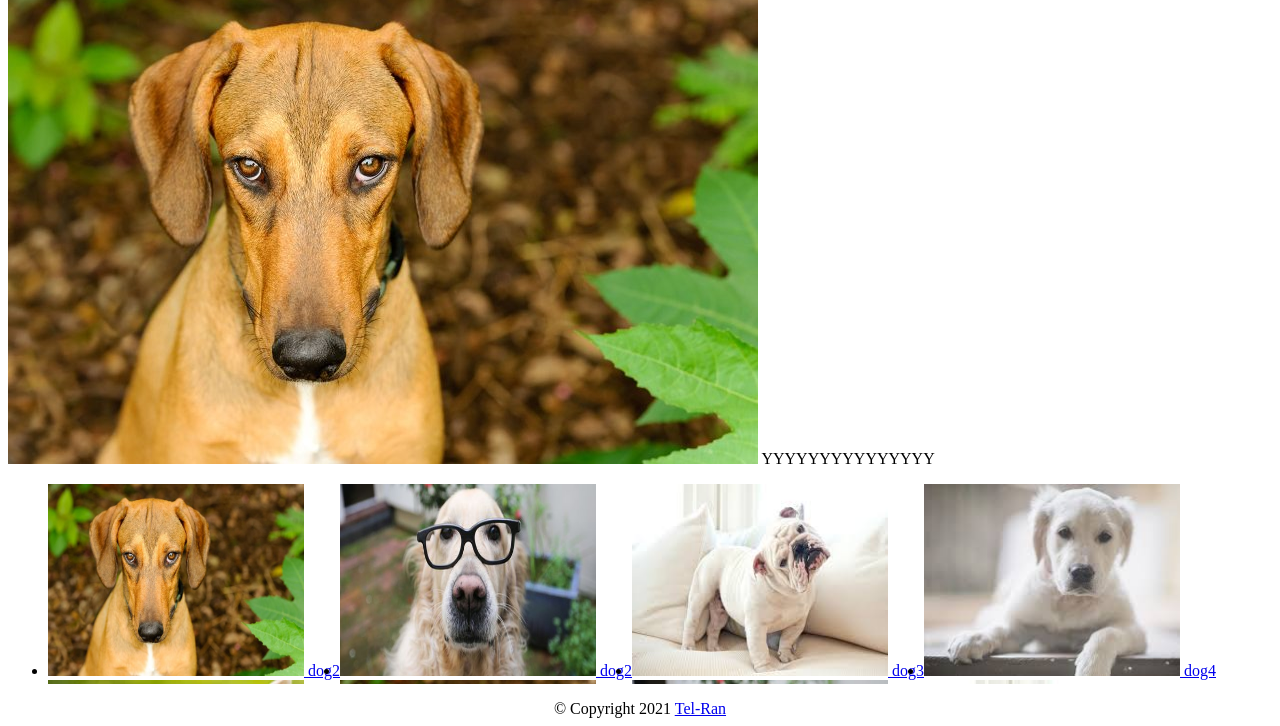
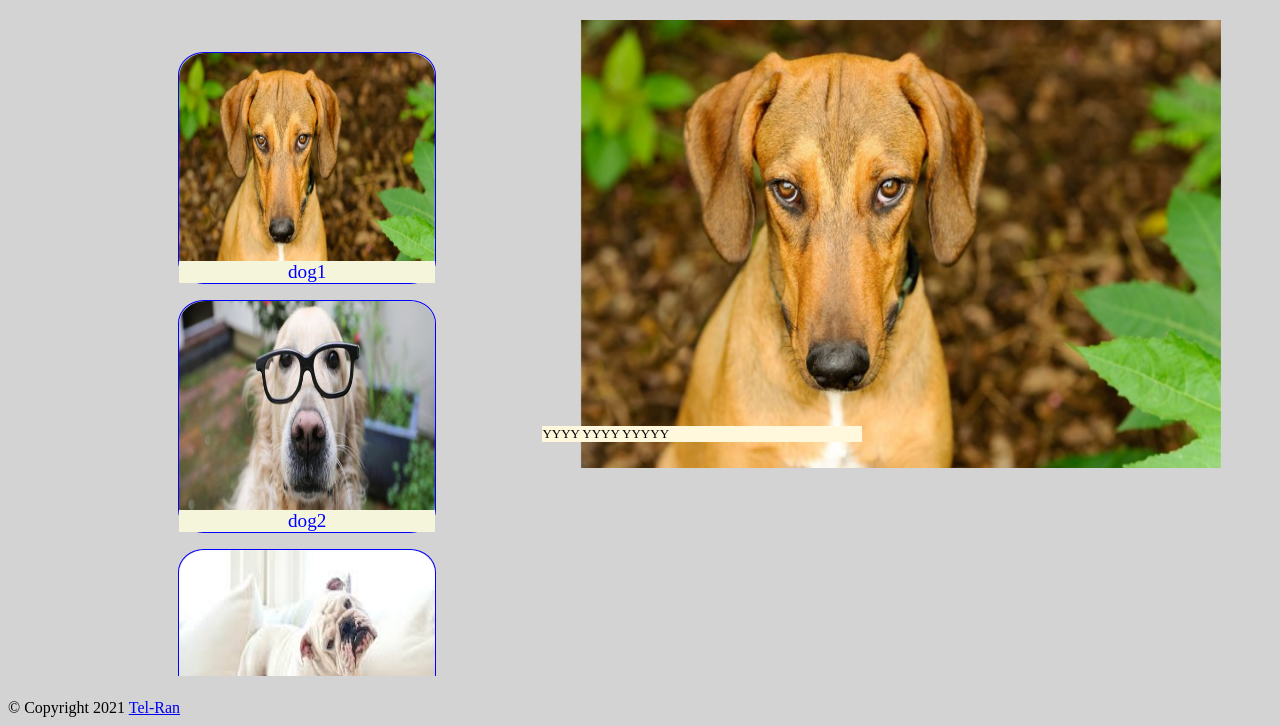
Before and after one commit to Java46IgorVorobyov/Dogram, a plain HTML site: page index.html in a window 1280 px wide. Shown: the part 88-814 px from the top of the page. Drawn offline with Linux system fonts and the light colour scheme.

Commit message:
homework3

```diff
--- a/index.html
+++ b/index.html
@@ -15,13 +15,13 @@
    <main class="main-content">
        <section class="details-container">
            <img class="details-image" src="/src/img/dog1.jpg" alt="dog1">
-           <span class="details-title">YYYYYYYYYYYYYYY</span>
+           <span class="details-title">YYYY YYYY YYYYY</span>
        </section>
        <ul class="thumbnails-list">
            <li class="thumbnails-item">
                <a class="thumbnails-anchor" href="/src/img/dog1.jpg">
                    <img class="thumbnails-image" src="/src/img/dog1.jpg" alt="dog1">
-                   <span class="thumbnails-title">dog2</span>
+                   <span class="thumbnails-title">dog1</span>
                </a>
            </li>
            <li class="thumbnails-item">
--- a/src/css/style.css
+++ b/src/css/style.css
@@ -2,7 +2,7 @@ body {
     display: flex;
     flex-direction: column;
     justify-content: space-around;
-    align-items: center;
+    /* align-items: center; */
 }
 .thumbnails-list {
     display: flex;
@@ -10,8 +10,117 @@ body {
     flex-wrap: wrap;
     max-height: 25vh;
     overflow-y: auto;
+    justify-content: space-around;
+    list-style: none;
+    padding: 0;
+    padding-top: 2.5vh;
 }
 .thumbnails-image {
     width: 20vw;
-    height: 15vw;
+    height: 18vw;
+    display: block;
+
 }
+.details-image {
+    width: 60vw;
+    height: 55vw;
+}
+.details-title {
+    background-color: cornsilk;
+    position: absolute;
+    left: 3vw;
+    bottom: 2vw;
+}
+
+.details-container {
+    position: relative;
+    display: flex;
+    flex-direction: column;
+    align-items: center;
+}
+
+.thumbnails-title {
+    display: block;
+    text-align: center;
+    background-color: beige;
+    color: blue;
+    font-size: 1.2rem;
+}
+.thumbnails-item {
+    margin-top: 2vh;
+    margin-left: 2vw;
+    border: 1px solid blue;
+
+}
+.thumbnails-anchor {
+    text-decoration: none;
+}
+.logo-title {
+    background-color: fuchsia;
+    color: ghostwhite;
+    font-size: 2rem;
+    text-align: center;
+    text-transform: uppercase;
+
+}
+body, html {
+    height: 100%;
+}
+@media (min-width: 568px) {
+    .thumbnails-list {
+        flex-direction: column;
+        flex-wrap:nowrap;
+       /* order: -1;*/
+        max-height: 80vh;
+        align-items: center;
+        overflow-y: auto ;
+        padding-top: 0vh;
+
+
+        }
+    .thumbnails-title {
+        width: 20vw;
+        position: absolute;
+        bottom: 0;
+
+
+      }
+    .thumbnails-item {
+        max-width: 20vw;
+        color: wheat;
+        position: relative;
+        border-radius: 10%;
+
+
+      }
+
+
+   .details-container {
+        float: right;
+       margin-right: 4vw;
+       align-items: center;
+
+    }
+    .details-image {
+      width: 50vw;
+      height: 35vw;
+      }
+    body {
+        background-color: lightgrey;
+    }
+    /* ::-webkit-scrollbar {
+        width: 0px;
+    }*/
+    .details-title {
+      left: -3vw;
+      bottom: 2vw;
+      width: 25vw;
+      font-size: small;
+
+    }
+    .thumbnails-image {
+        border-radius: 10.4%;
+    }
+
+
+  }
```
